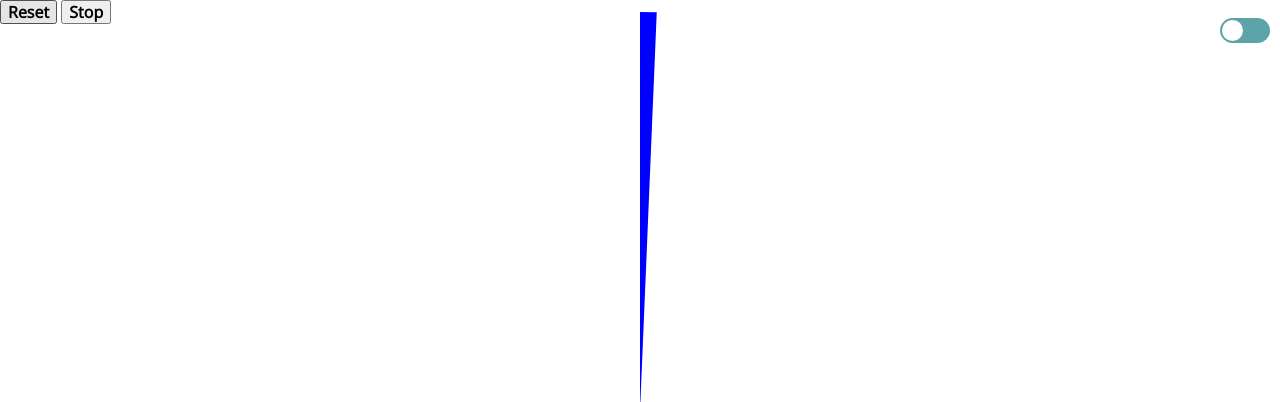
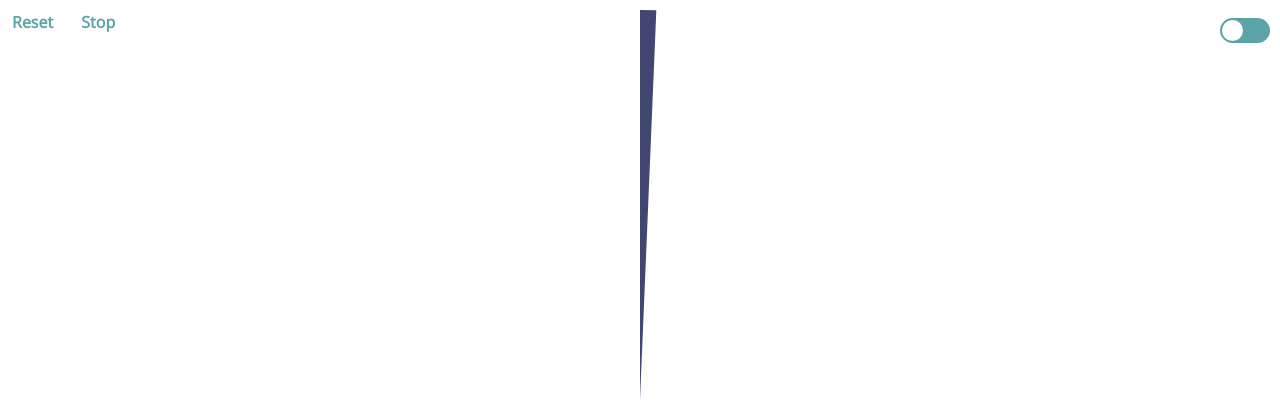
Before and after one commit to jakubdrewniak/pohmeedor, a plain HTML site: page index.html in a window 1280 px wide. Both pictures are taken after a click on the button "5min". Shown: the top 402 px of the page. Drawn offline with nearby package versions, Linux system fonts and the light colour scheme.

Commit message:
setting proper color for finished pie; stop/reset buttons styling

```diff
--- a/app.js
+++ b/app.js
@@ -1,12 +1,13 @@
 function Pohmeedor() {
 	this.root = document.documentElement;
+	console.log(this.root.style)
 	this.toggleColorMode()
 	this.init()
 }
 
 Pohmeedor.prototype.init = function () {
 	this.timerOptions = document.querySelector('.main-menu')
-	this.timerButtons = document.querySelector('.timer-buttons')
+	this.timerContainer = document.querySelector('.timer-container')
 	this.timerCompleteMessage = document.querySelector('.timer-complete-message')
 }
 
@@ -30,12 +31,14 @@ Pohmeedor.prototype.initializePie = function () {
 }
 
 Pohmeedor.prototype.pieResizer = function () {
+	this.paddingForPie = 10
 	let self = this
 
 	function setPieSize() {
 		let windowHeight = window.innerHeight
 		let windowWidth = window.innerWidth
-		self.root.style.setProperty('--pie-dimension', Math.min(windowHeight, windowWidth) / 2 + "px");
+		self.root.style.setProperty('--pie-dimension',
+			Math.min(windowHeight - 2 * self.paddingForPie, windowWidth - 2 * self.paddingForPie) / 2 + "px");
 	}
 
 	setPieSize()
@@ -46,8 +49,8 @@ Pohmeedor.prototype.setOptionsDisplay = function (value) {
 	this.timerOptions.style.display = value
 }
 
-Pohmeedor.prototype.setTimerButtonsDisplay = function (value) {
-	this.timerButtons.style.display = value
+Pohmeedor.prototype.setTimerContainerDisplay = function (value) {
+	this.timerContainer.style.display = value
 }
 
 Pohmeedor.prototype.setTimerMessageDisplay = function (value) {
@@ -57,6 +60,7 @@ Pohmeedor.prototype.setTimerMessageDisplay = function (value) {
 Pohmeedor.prototype.setPieComplete = function () {
 	this.root.style.setProperty('--first-half-rotate', "180deg")
 	this.root.style.setProperty('--second-half-rotate', "180deg")
+	this.root.style.setProperty('--pie-color', 'rgba(244, 96, 54, 1)')
 	this.setTimerMessageDisplay('inline-block')
 }
 
@@ -71,7 +75,7 @@ Pohmeedor.prototype.stop = function () {
 	this.setTimerMessageDisplay('none')
 
 	this.setOptionsDisplay("block")
-	this.setTimerButtonsDisplay("none")
+	this.setTimerContainerDisplay("none")
 }
 
 Pohmeedor.prototype.reset = function () {
@@ -81,7 +85,8 @@ Pohmeedor.prototype.reset = function () {
 
 Pohmeedor.prototype.runTimer = function () {
 	this.setOptionsDisplay("none")
-	this.setTimerButtonsDisplay("block")
+	this.setTimerContainerDisplay("block")
+	this.root.style.removeProperty('--pie-color') // if pie was finished and color was changed- reset this property
 
 	const self = this
 	const degreeForOneSecond = 360 / this.timeInSec
--- a/index.html
+++ b/index.html
@@ -21,6 +21,7 @@
 		<div class="timer-options">
 			<h2 class="timer-options__title">Set a new timer</h2>
 			<div class="options-buttons">
+
 				<button onclick="pohmeedor.predefinedStart(5)" type=button
 					class="button options-buttons__button">5min</button>
 				<button onclick="pohmeedor.predefinedStart(10)" type=button
@@ -37,21 +38,24 @@
 					<button class="button options-buttons__button--go" onclick="pohmeedor.customStart()"
 						type=button>GO!</button>
 				</div>
+
 			</div>
 		</div>
 	</section>
 
 
 	<section class="timer-container">
-		<div class="pie" data-start="0" id="first-half" data-before="10deg"></div>
-		<div class="pie" data-start="180" id="second-half"></div>
 		<h3 class="timer-complete-message">Time's up!</h3>
+
+		<div class="pie pie--first-half" data-start="0" id="first-half" data-before="10deg"></div>
+		<div class="pie pie--second-half" data-start="180" id="second-half"></div>
+
 		<div class="timer-buttons">
-			<button onclick="pohmeedor.reset()" class="button timer-buttons--reset-button">Reset</button>
-			<button onclick="pohmeedor.stop()" class="button timer-buttons--stop-button">Stop</button>
+			<button onclick="pohmeedor.reset()" class="button timer-buttons__reset-button">Reset</button>
+			<button onclick="pohmeedor.stop()" class="button timer-buttons__stop-button">Stop</button>
 		</div>
+	</section>
 
-	</section>
 	<script src="app.js"></script>
 	<script>var pohmeedor = new Pohmeedor()</script>
 </body>
--- a/main.css
+++ b/main.css
@@ -6,6 +6,8 @@
 	--text-main: rgba(92, 164, 169, 1);
 	--input-background: rgba(155, 193, 188, 1);
 	--switch-default: rgba(92, 164, 169, 1);
+	--pie-color: rgba(65, 71, 112, 1);
+	--pie-finished: rgba(244, 96, 54, 1);
 }
 
 body {
@@ -106,10 +108,8 @@ input[type=number]::-webkit-inner-spin-button, input[type=number]::-webkit-outer
 -----------------------------------------------*/
 
 .timer-container {
+	height: var(--pie-dimension);
 	position: relative;
-}
-
-.timer-buttons {
 	display: none;
 }
 
@@ -119,12 +119,20 @@ input[type=number]::-webkit-inner-spin-button, input[type=number]::-webkit-outer
 	height: calc(var(--pie-dimension)*2);
 	overflow: hidden;
 	left: 50%;
-	top: 50%;
+	/* top: 50%; */
 	-moz-transform-origin: left center;
 	-ms-transform-origin: left center;
 	-o-transform-origin: left center;
 	-webkit-transform-origin: left center;
 	transform-origin: left center;
+}
+
+.pie--first-half {
+	padding: 10px 10px 10px 0;
+}
+
+.pie--second-half {
+	padding: 10px 10px 10px 0;
 }
 
 .pie:BEFORE {
@@ -139,14 +147,7 @@ input[type=number]::-webkit-inner-spin-button, input[type=number]::-webkit-outer
 	-o-transform-origin: right center;
 	-webkit-transform-origin: right center;
 	transform-origin: right center;
-}
-
-.pie:BEFORE, .pie:nth-of-type(1):AFTER {
-	background-color: blue;
-}
-
-.pie:nth-of-type(2):AFTER, .pie:nth-of-type(2):BEFORE {
-	background-color: green;
+	background-color: var(--pie-color);
 }
 
 .pie[data-start="0"] {
@@ -166,11 +167,27 @@ input[type=number]::-webkit-inner-spin-button, input[type=number]::-webkit-outer
 }
 
 .timer-complete-message {
+    bottom: -10px;
 	display: none;
+	left: 0;
+	margin:0;
+    right: 0;
+	position: absolute;
+    text-align: center;
+    z-index: 1;
+}
+
+.timer-buttons {
 	position: absolute;
 }
 
-.timer-buttons--stop-button, .timer-buttons--reset-button {}
+.timer-buttons__stop-button, .timer-buttons__reset-button {
+	background: none;
+	border: none;
+	color: var(--text-main);
+	margin: 12px 6px;
+
+}
 
 /*-----------------------------------------------
 *   ..Timer
@@ -229,7 +246,7 @@ input[type=number]::-webkit-inner-spin-button, input[type=number]::-webkit-outer
 -----------------------------------------------*/
 
 [data-theme="dark"] {
-	--background-main: rgba(55, 34, 72, 1);
+	--background-main: rgba(23, 17, 35, 1);
 }
 
 /*-----------------------------------------------
```
